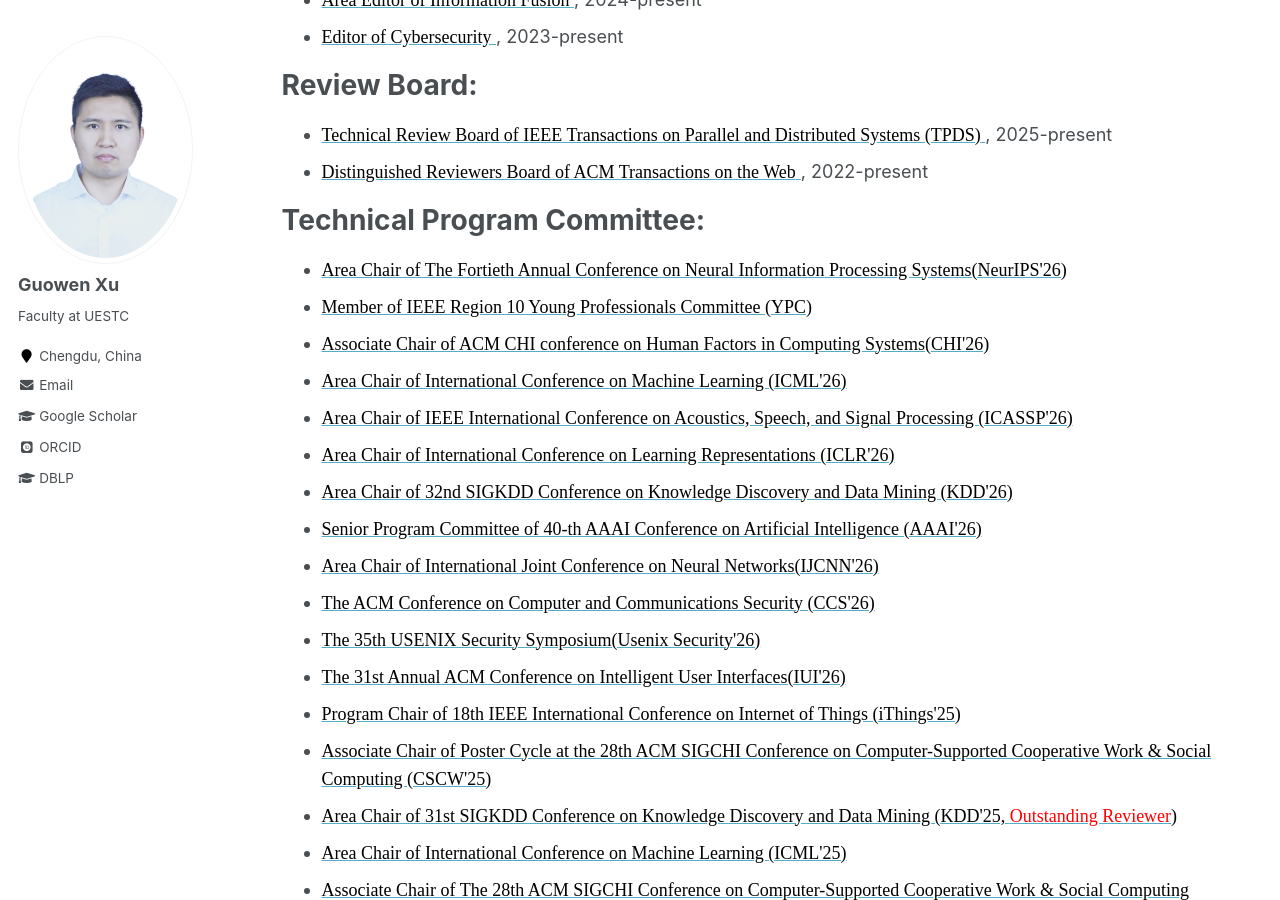
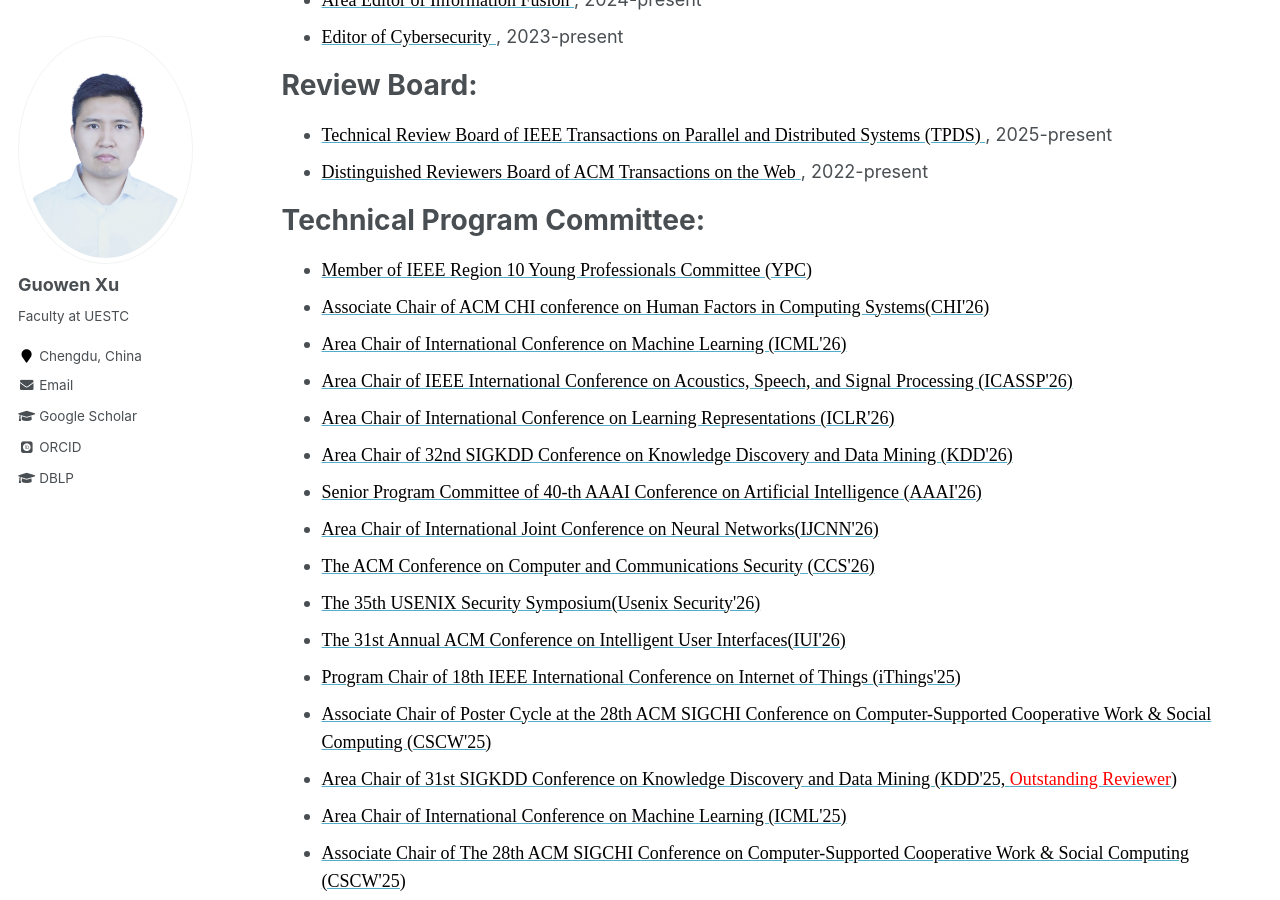
Before and after one commit to Guowen-xu/guowen-xu.github.io, a Jekyll site: the page built from _pages/services.md, in a window 1280 px wide and 900 px high, scrolled down 596 px. Built offline with Jekyll 4.4.1, drawn with Linux system fonts in a browser that asks for light colours; some web fonts are replaced.

Commit message:
Update services.md

```diff
--- a/_pages/services.md
+++ b/_pages/services.md
@@ -30,7 +30,7 @@ Review Board:
 
 Technical Program Committee:
 ======
-*   [<font face="Times New Roman" color=black size=4> Area Chair of The Fortieth Annual Conference on Neural Information Processing Systems(NeurIPS'26)</font>](https://neurips.cc)
+
 *   [ <font face="Times New Roman" color=black size=4> Member of IEEE Region 10 Young Professionals Committee (YPC) </font>](https://yp.ieeer10.org/)
 *    [<font face="Times New Roman" color=black size=4>Associate Chair of ACM CHI conference on Human Factors in Computing Systems(CHI'26)</font>](https://chi2026.acm.org/)
 *    [ <font face="Times New Roman" color=black size=4> Area Chair of International Conference on Machine Learning (ICML'26) </font>](https://icml.cc/)
```
